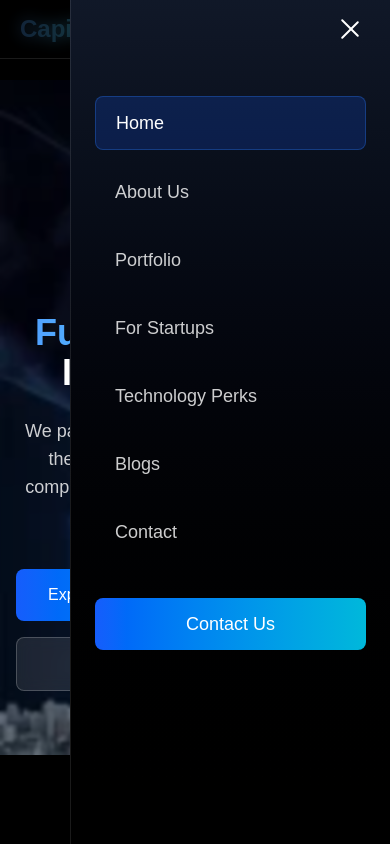
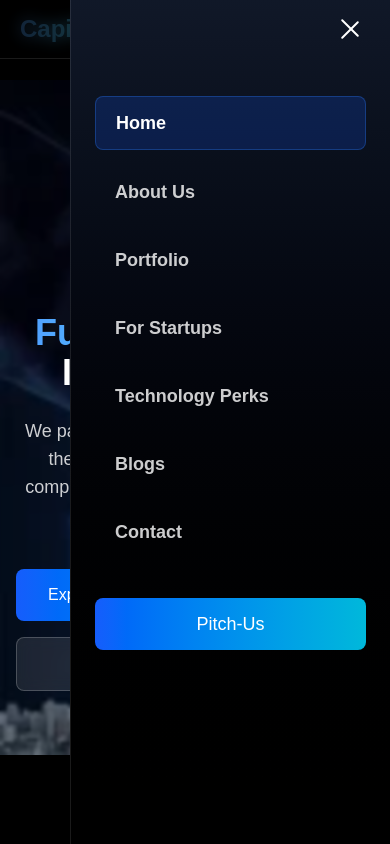
Before and after one commit to AHMAD789999/investor-web, a Next.js app: page / in a window 390 px wide. Both pictures are taken after a click on the button 352 px from the left and 29 px from the top of the page. Shown: the top 844 px of the page. Built offline with nearby package versions, Linux system fonts and the light colour scheme.

Commit message:
font bold add

```diff
--- a/src/app/components/Header.jsx
+++ b/src/app/components/Header.jsx
@@ -172,8 +172,8 @@ const Header = () => {
                     onClick={() => setIsMenuOpen(false)}
                     className={`px-5 py-3 rounded-lg text-lg transition-all ${
                       pathname === link.href
-                        ? "bg-blue-600/20 text-white border border-blue-500/30"
-                        : "text-white/80 hover:text-white hover:bg-white/5"
+                        ? "bg-blue-600/20 font-bold text-white border border-blue-500/30"
+                        : "text-white/80 font-bold hover:text-white hover:bg-white/5"
                     }`}
                   >
                     {link.name}
@@ -185,7 +185,7 @@ const Header = () => {
                   onClick={() => setIsMenuOpen(false)}
                   className="mt-6 px-5 py-3 rounded-lg bg-gradient-to-r from-blue-600 to-cyan-500 text-white text-lg font-medium text-center"
                 >
-                  Contact Us
+                  Pitch-Us
                 </Link>
               </motion.nav>
             </>
```
